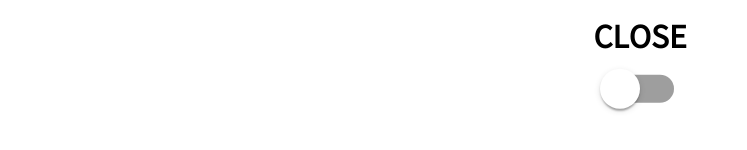
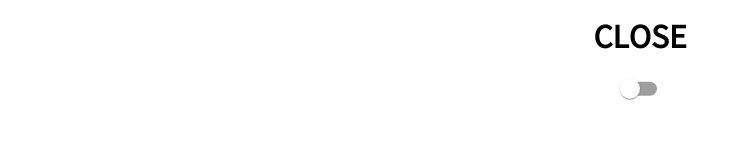
Before and after one commit to BSM-DoorLock/BSM-DoorLock-Frontend, a Next.js app: page /switch in a window 1280 px wide. Shown: the part 442-592 px from the top of the page, without its empty margins (0-747 px from the left). Built offline with nearby package versions, Linux system fonts and the light colour scheme.

Commit message:
MODIFY :: 불 필요한 코드 통합

```diff
--- a/pages/switch/index.tsx
+++ b/pages/switch/index.tsx
@@ -30,9 +30,7 @@ export default function ToggleDoor(){
             </S.Room>
             <S.RoomName>내 방</S.RoomName>
             <S.StateText>{text}</S.StateText>
-            <S.SwitchStyle>
-              <Switch size={"medium"} color={"primary"} checked={state} onChange={handleSwitch} />
-            </S.SwitchStyle>
+            <S.SwitchStyle size={"medium"} color={"primary"} checked={state} onChange={handleSwitch} />
         </S.SwitchContainer>
       </div>
     );
--- a/pages/switch/style.tsx
+++ b/pages/switch/style.tsx
@@ -1,4 +1,5 @@
 import styled from "styled-components";
+import { Switch } from "@mui/material";
 
 export const Room = styled.div`
     position: relative;
@@ -40,7 +41,7 @@ export const StateText = styled.span`
     font-size: 30px;
 `
 
-export const SwitchStyle = styled.div`
+export const SwitchStyle = styled(Switch)`
   /* .MuiSwitch-root.MuiSwitch-sizeMedium.css-julti5-MuiSwitch-root {
     width: 100px;
     height: 50px;
```
